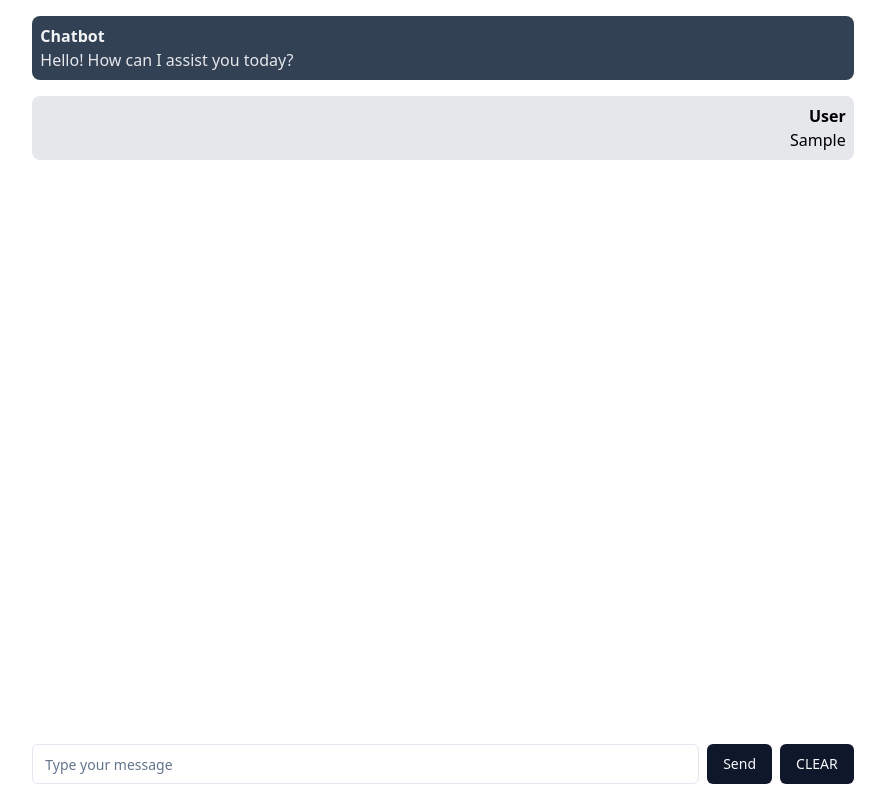
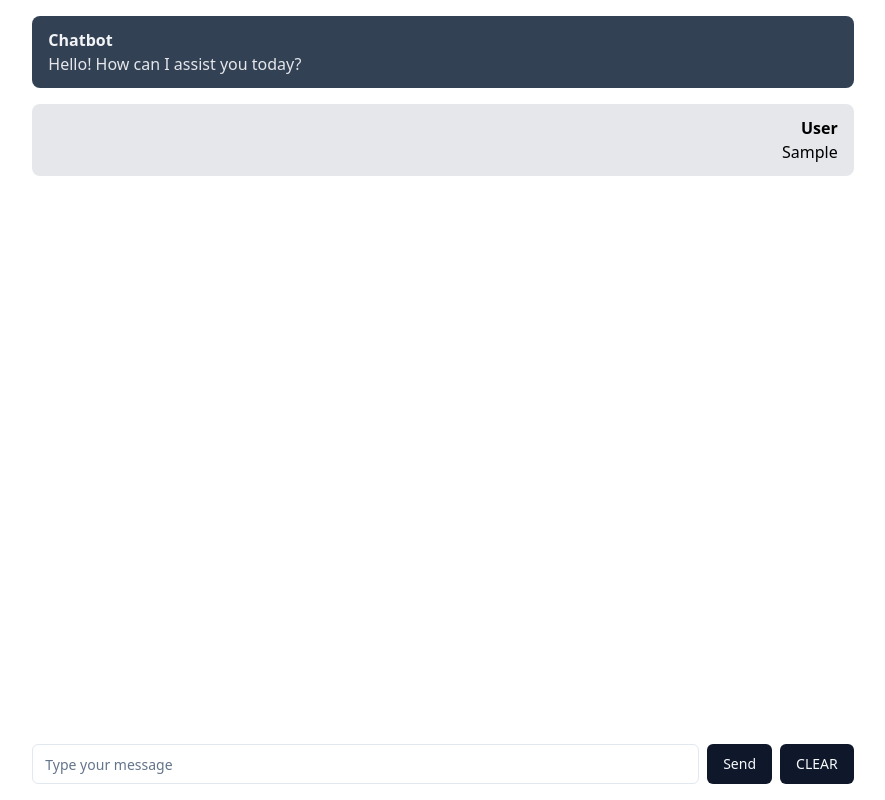
Before and after one commit to devlinchau/techfest-fe, a React (Vite) app: page / in a window 1280 px wide. Both pictures are taken after typing "Sample" into the empty fields and a click on the button "Send". Shown: the whole page, without its empty margins (197-1082 px from the left). Built offline with nearby package versions, Linux system fonts and the light colour scheme; no server answers.

Commit message:
chore: adjust padding

```diff
--- a/src/components/Chat.tsx
+++ b/src/components/Chat.tsx
@@ -49,7 +49,7 @@ export default function Chat() {
   return (
     <div className="flex flex-col h-screen w-full lg:w-2/3 mx-auto">
       <div className="flex-grow p-4 overflow-y-auto">
-        <div className="mb-4 p-2 rounded-lg bg-slate-700">
+        <div className="mb-4 px-4 py-3 rounded-lg bg-slate-700">
           <span className="font-semibold text-gray-100">Chatbot</span>
           <br />
           <span className="text-gray-200">Hello! How can I assist you today?</span>
@@ -60,7 +60,7 @@ export default function Chat() {
           .sort((a, b) => a.index - b.index)).map((item, index) => (
             <div
             key={index}
-            className={`mb-4 p-2 rounded-lg ${item.isChatbot ? 'bg-slate-700' : 'bg-gray-200'}
+            className={`mb-4 px-4 py-3 rounded-lg ${item.isChatbot ? 'bg-slate-700' : 'bg-gray-200'}
             ${!item.isChatbot ? 'text-right' : ''}`}
           >
             <span className={`font-semibold ${item.isChatbot ? 'text-gray-100' : ''}`}>
```
